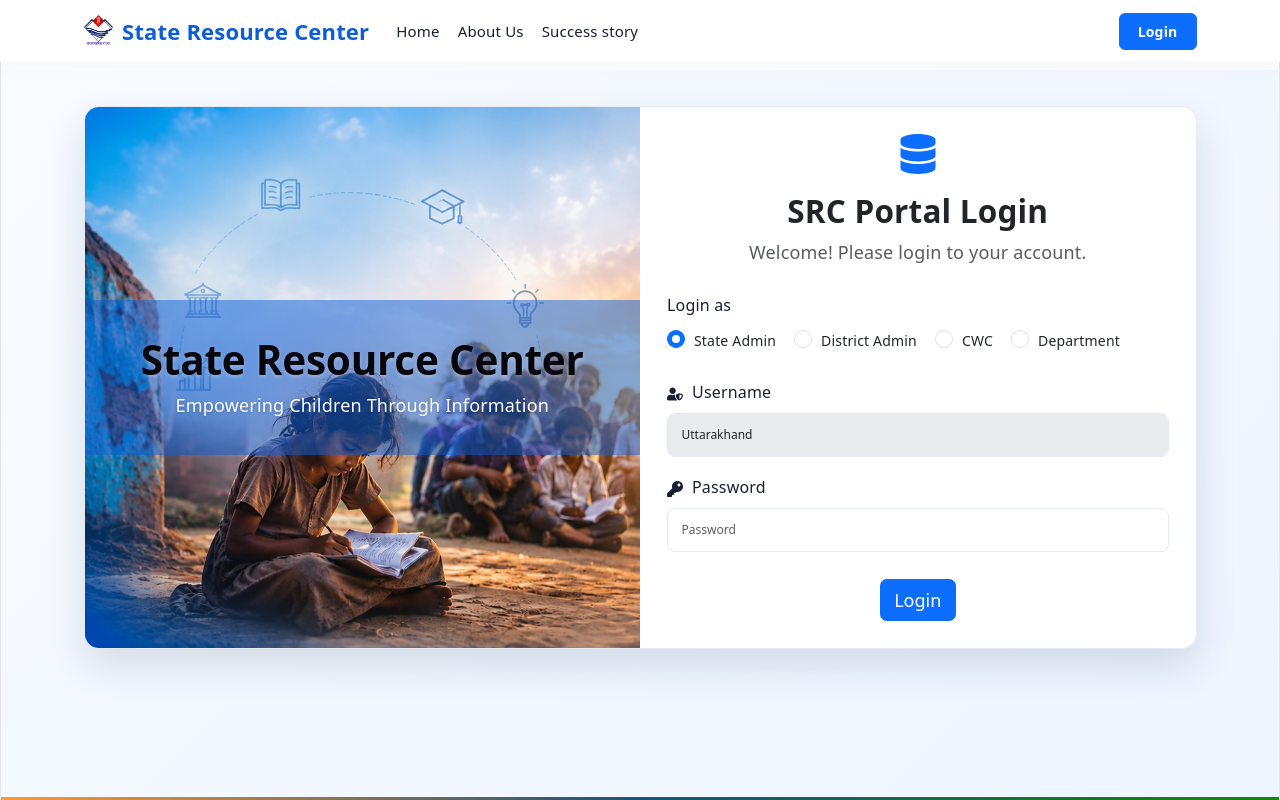
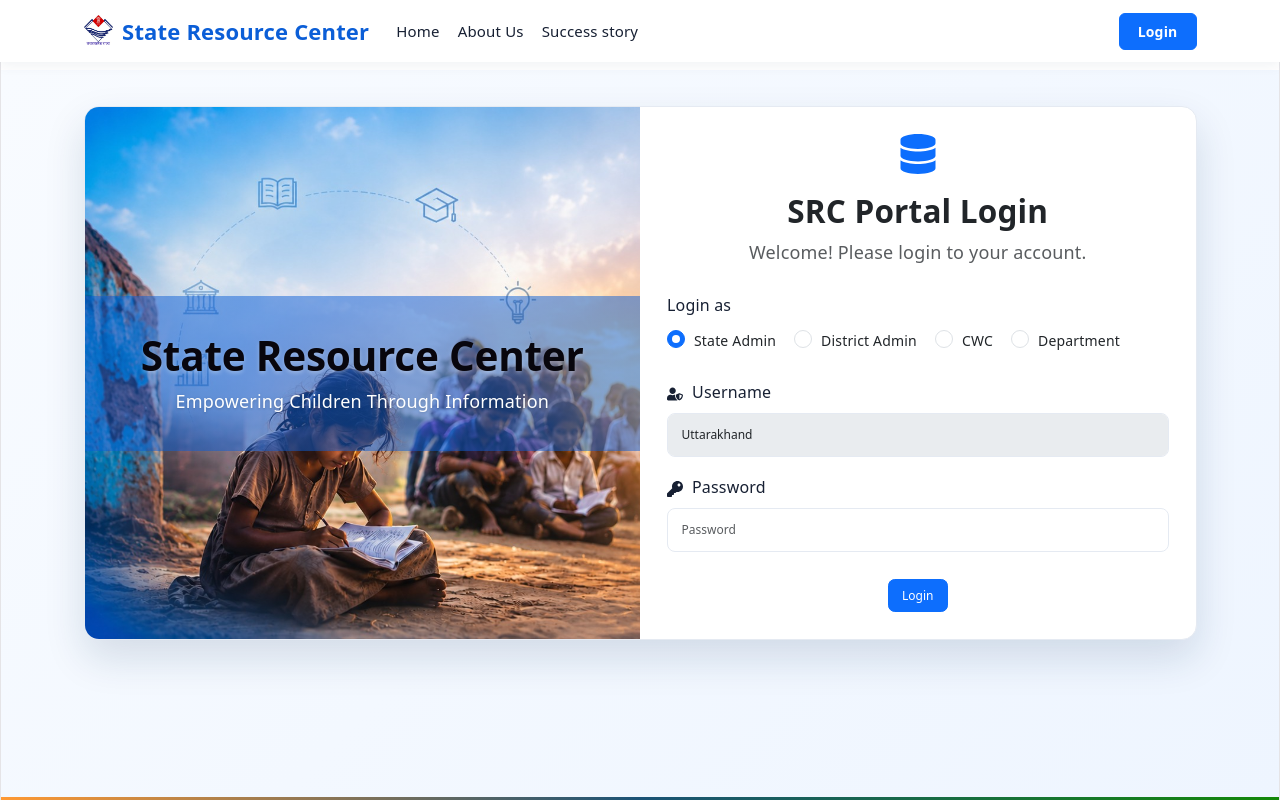
Before and after one commit to VAIBHAVTOMAR321/wecd-puruskar, a React (Vite) app: page /srcproject/login in a window 1280 px wide. Shown: the top 800 px of the page. Built offline with nearby package versions, Linux system fonts and the light colour scheme.

Commit message:
login css updated

```diff
--- a/src/components/login/Login.css
+++ b/src/components/login/Login.css
@@ -131,7 +131,9 @@
     font-size: 16px;
     text-align: left;
 }
-
+.login-submit-btn{
+    font-size:12px !important;
+}
 .login-card .form-control,
 .login-card .form-select {
     min-height: 44px;
```
